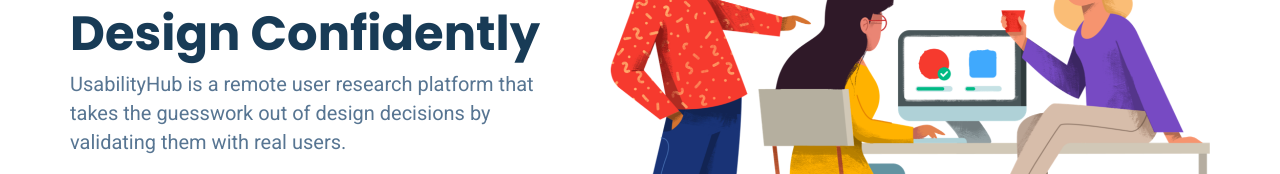
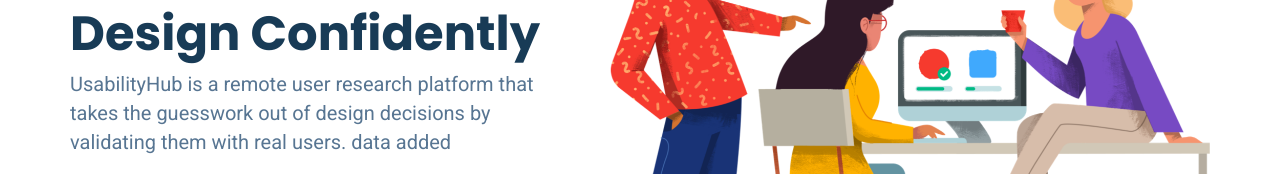
Before and after one commit to rahulrsolguruz/Github-Learning, a plain HTML site: page index.html in a window 1280 px wide. Shown: the part 349-523 px from the top of the page. Drawn offline with Linux system fonts and the light colour scheme.

Commit message:
feat:newmodifed

```diff
--- a/index.html
+++ b/index.html
@@ -44,6 +44,7 @@
             UsabilityHub is a remote user research platform that takes the
             guesswork out of design decisions by validating them with real
             users.
+            data added
           </p>
           <a href="#" class="primary-button g-btn">Get Started</a>
         </div>
```
